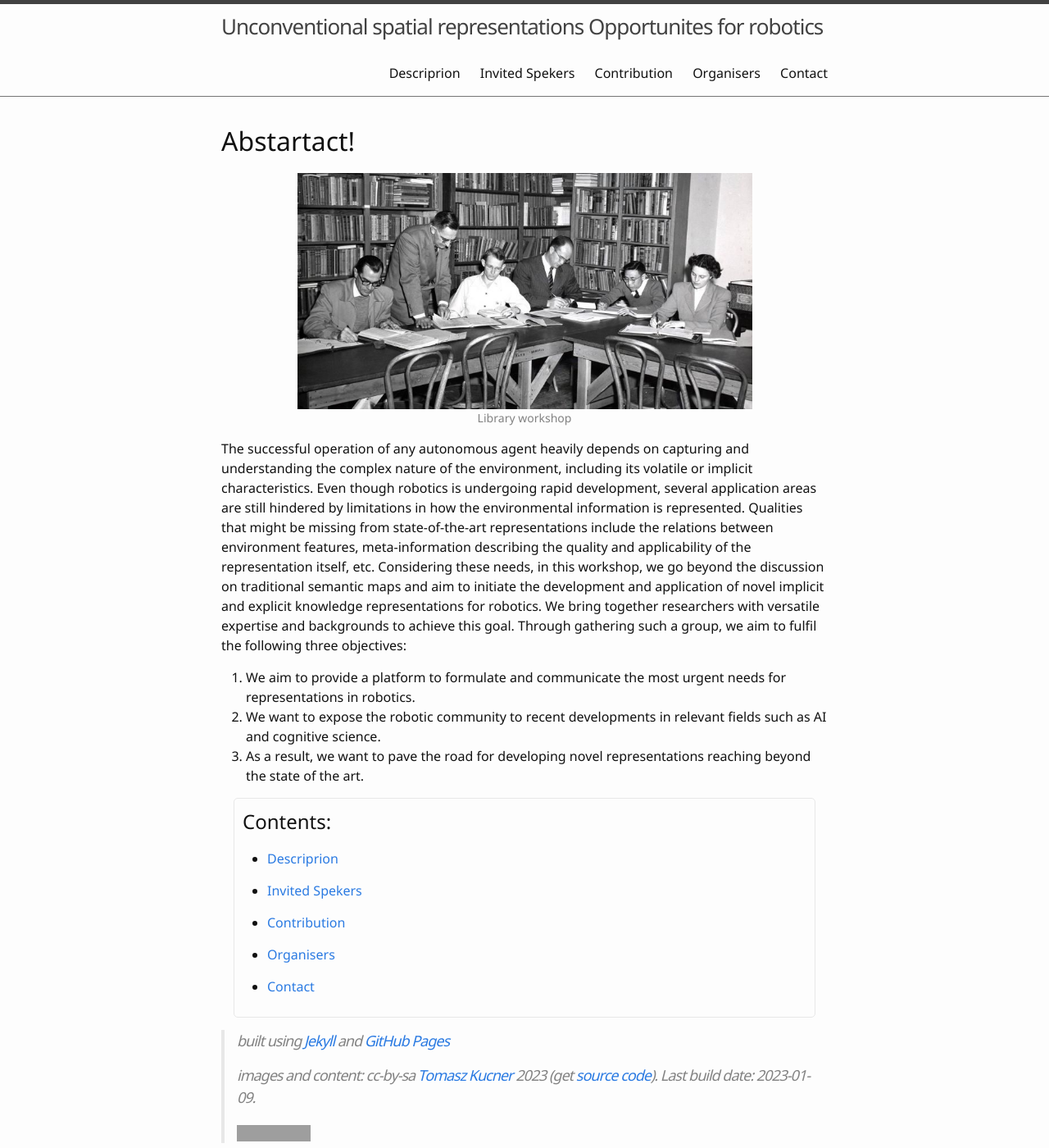
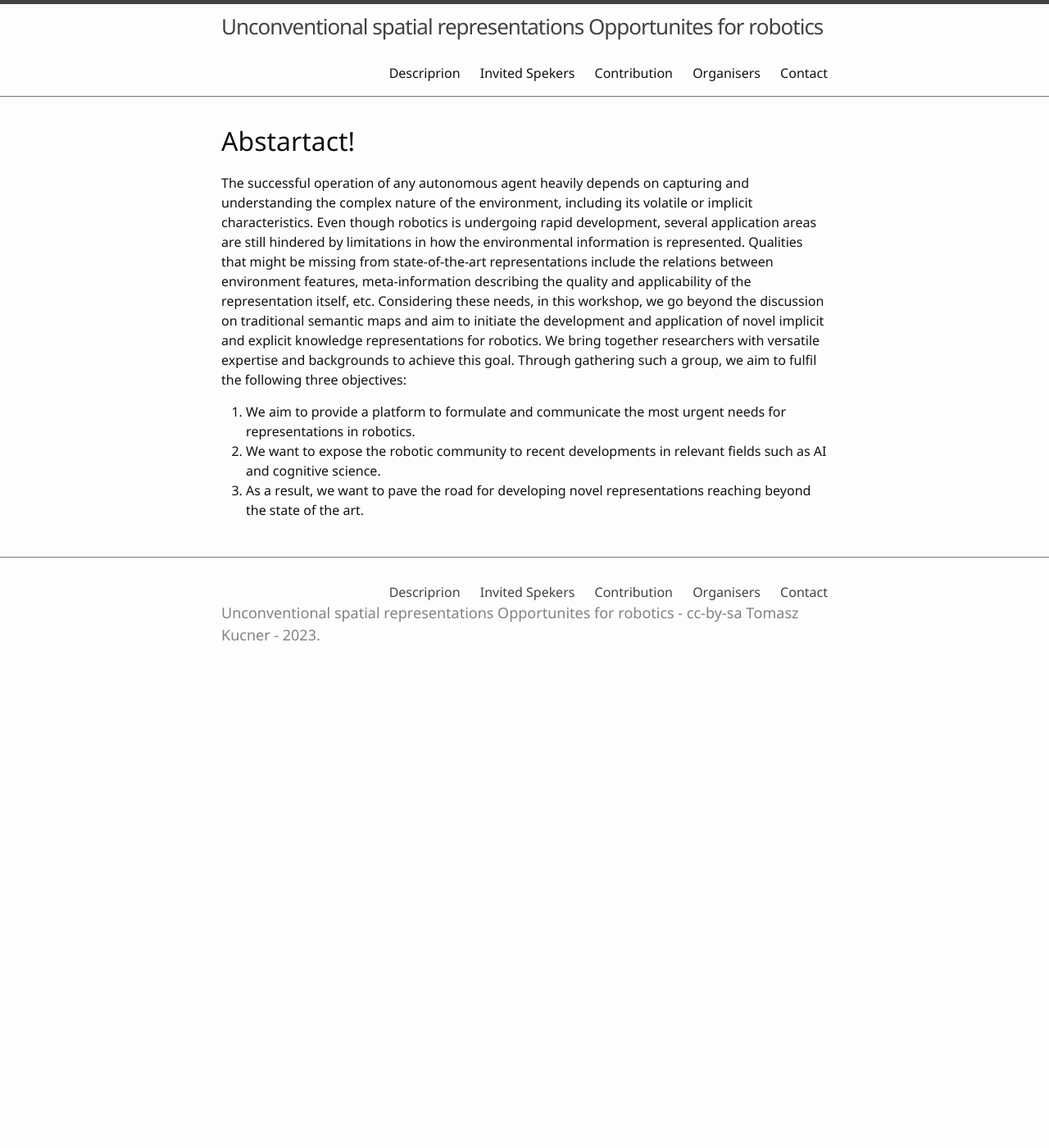
Before and after one commit to LFM2024/LFM2024.github.io, a Jekyll site: the page built from index.md, in a window 1280 px wide and 1400 px high. Shown: the whole window at 82% size. Built offline with Jekyll 4.4.1, drawn with Linux system fonts in a browser that asks for light colours; grey boxes are pictures that could not be loaded.

Commit message:
Update index.md

```diff
--- a/index.md
+++ b/index.md
@@ -4,7 +4,7 @@
 
 # Abstartact!
 
-{% include figure.html img="uidaho-workshop.jpg" alt="intro image here" caption="Library workshop" width="75%" %}
+
 
 The successful operation of any autonomous agent heavily depends on capturing and understanding the complex nature of the environment, including its volatile or implicit characteristics. Even though robotics is undergoing rapid development, several application areas are still hindered by limitations in how the environmental information is represented. Qualities that might be missing from state-of-the-art representations include the relations between environment features, meta-information describing the quality and applicability of the representation itself, etc.
 Considering these needs, in this workshop, we go beyond the discussion on traditional semantic maps and aim to initiate the development and application of novel implicit and explicit knowledge representations for robotics.
@@ -12,18 +12,3 @@
 1. We aim to provide a platform to formulate and communicate the most urgent needs for representations in robotics.
 2. We want to expose the robotic community to recent developments in relevant fields such as AI and cognitive science.
 3. As a result, we want to pave the road for developing novel representations reaching beyond the state of the art.
-
-<div class="toc" markdown="1">
-## Contents:
-
-{% for lesson in site.pages %}
-{% if lesson.nav == true %}- [{{ lesson.title }}]({{ lesson.url | relative_url }}){% endif %}
-{% endfor %}
-</div>
-
-> built using [Jekyll](https://jekyllrb.com/) and [GitHub Pages](https://pages.github.com/)
->
-> images and content: cc-by-sa <a href="https://github.com/{{ site.github_username }}">{{ site.author }}</a> {{ site.pub_year}} (get [source code]({{ site.repo }})).
-> Last build date: {{ site.time | date: "%Y-%m-%d" }}.
->
-> <a href="http://creativecommons.org/licenses/by-sa/4.0/" rel="license"><img style="border-width: 0;" src="https://i.creativecommons.org/l/by-sa/4.0/88x31.png" alt="Creative Commons License" /></a>
```
